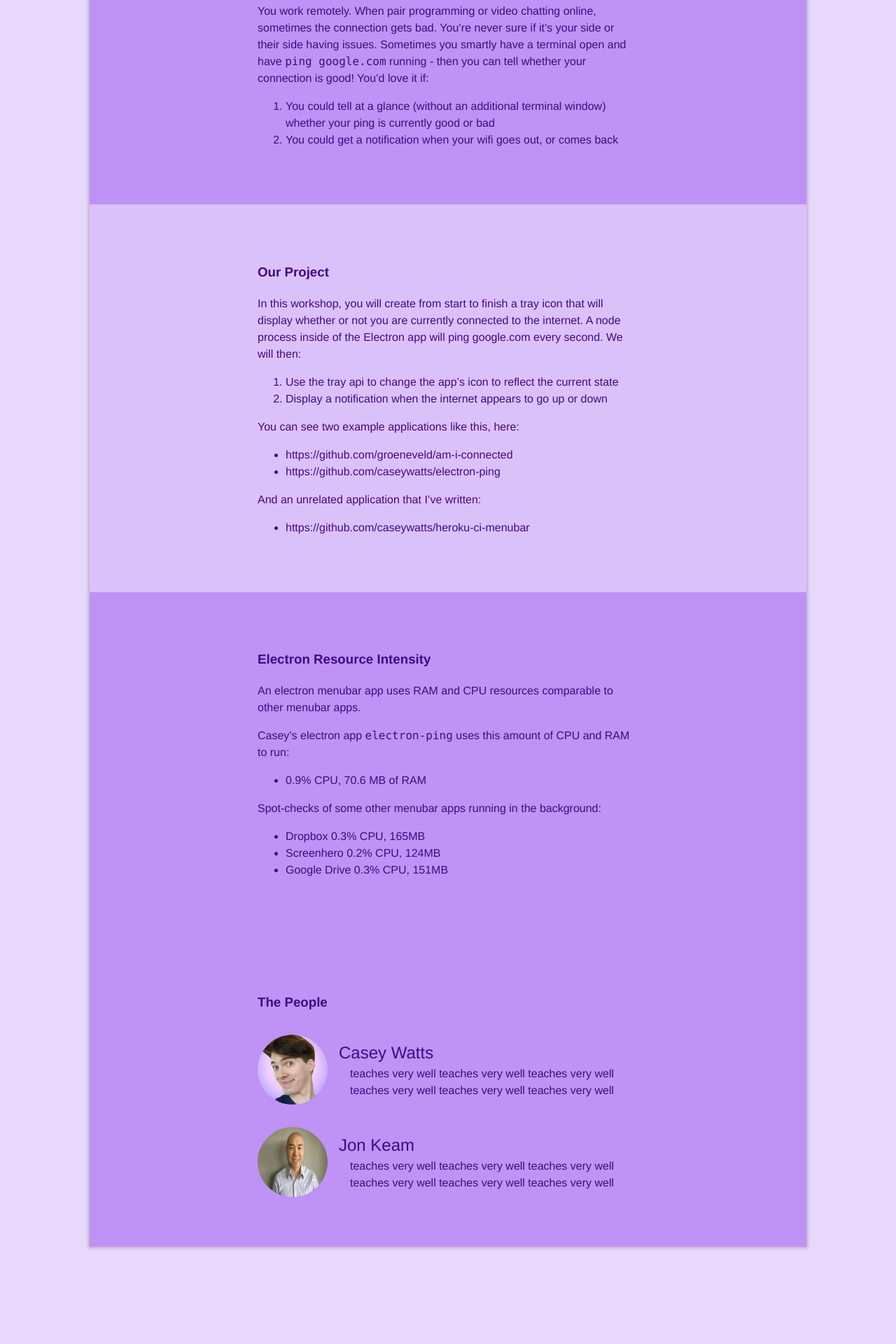
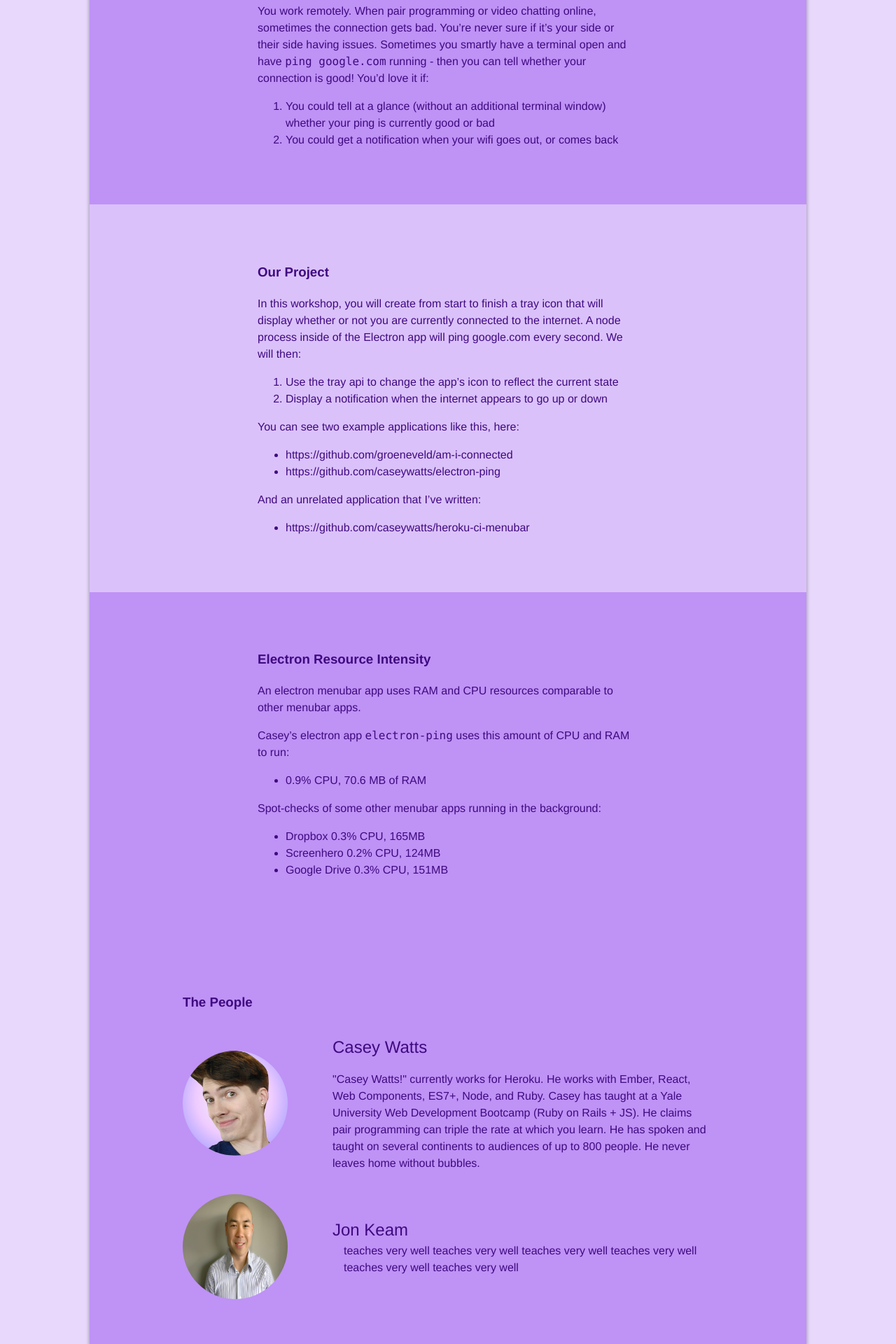
Before and after one commit to learnshinythings/learnshinythings.github.io, a Jekyll site: the page built from electron.md, in a window 1280 px wide. Shown: the part 1687-3607 px from the top of the page at 70% size. Built offline with Jekyll 4.4.1, drawn with Linux system fonts in a browser that asks for light colours; nearby versions of some CDN libraries.

Commit message:
use Casey's actual bio; make image larger, make text wider

```diff
--- a/electron.md
+++ b/electron.md
@@ -111,19 +111,19 @@ Spot-checks of some other menubar apps running in the background:
 </div>
 </div>
 
-<div class="bg-purp pa5-ns tc">
-<div class="measure-wide dib tl" markdown="1">
+<div class="bg-purp pa5-ns tc flex items-center justify-center">
+<div class="dib tl" markdown="1">
 ### The People
 <div class="person flex items-center mt4">
   <img src="/headshot-casey.png" class="headshot">
-  <div class="ml3">
+  <div class="ml5 measure-wide">
     <div class="f3">Casey Watts</div>
-    <div class="f5 ml3">teaches very well teaches very well teaches very well teaches very well teaches very well teaches very well </div>
+    <div class="f5 mt3">"Casey Watts!" currently works for Heroku. He works with Ember, React, Web Components, ES7+, Node, and Ruby. Casey has taught at a Yale University Web Development Bootcamp (Ruby on Rails + JS). He claims pair programming can triple the rate at which you learn. He has spoken and taught on several continents to audiences of up to 800 people. He never leaves home without bubbles.</div>
   </div>
 </div>
 <div class="person flex items-center mt4">
   <img src="/headshot-jon.jpg" class="headshot">
-  <div class="ml3">
+  <div class="ml5 measure-wide">
     <div class="f3">Jon Keam</div>
     <div class="f5 ml3">teaches very well teaches very well teaches very well teaches very well teaches very well teaches very well </div>
   </div>
--- a/style.css
+++ b/style.css
@@ -26,7 +26,7 @@ body {
 }
 
 .headshot {
-  height: 100px;
-  width: 100px;
-  border-radius: 100px;
+  height: 150px;
+  width: 150px;
+  border-radius: 150px;
 }
```
